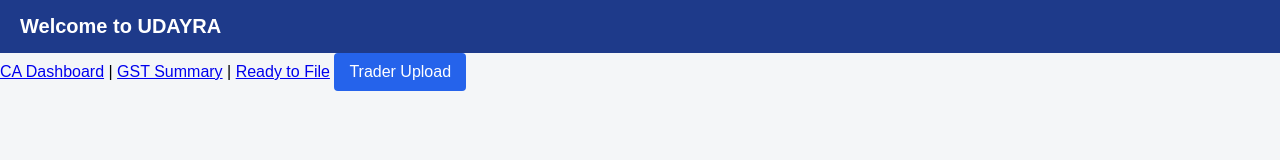
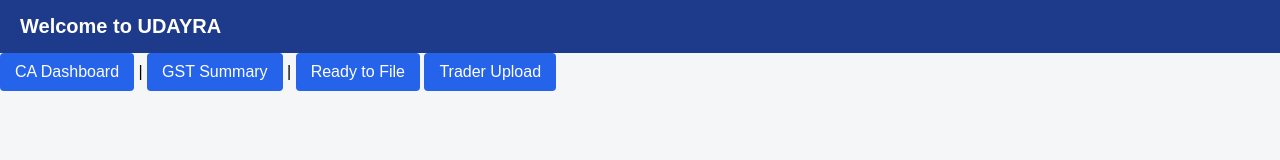
Before and after one commit to udayraservices-admin/udayra-app, a website: page public/index.html in a window 1280 px wide. Drawn offline with Linux system fonts and the light colour scheme.

Commit message:
index file updated with buttons

```diff
--- a/public/index.html
+++ b/public/index.html
@@ -9,9 +9,9 @@
     <h1>Welcome to UDAYRA</h1>
   </header>
   <nav>
-    <a href="ca-dashboard.html">CA Dashboard</a> |
-    <a href="gst-summary.html">GST Summary</a> |
-    <a href="ready-to-file.html">Ready to File</a>
+    <a href="ca-dashboard.html" class="button">CA Dashboard</a> |
+    <a href="gst-summary.html" class="button">GST Summary</a> |
+    <a href="ready-to-file.html" class="button">Ready to File</a>
     <a href="trader-upload.html" class="button">Trader Upload</a
   </nav>
 </body>
```
